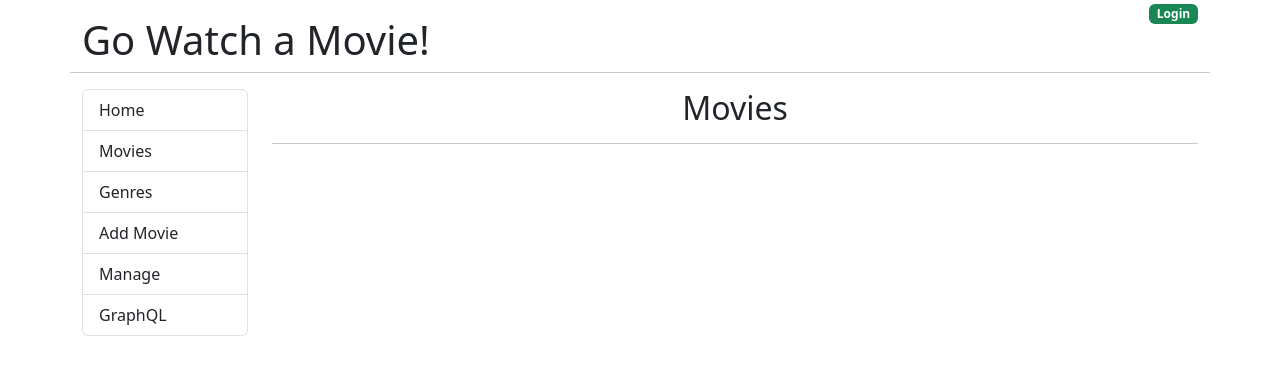
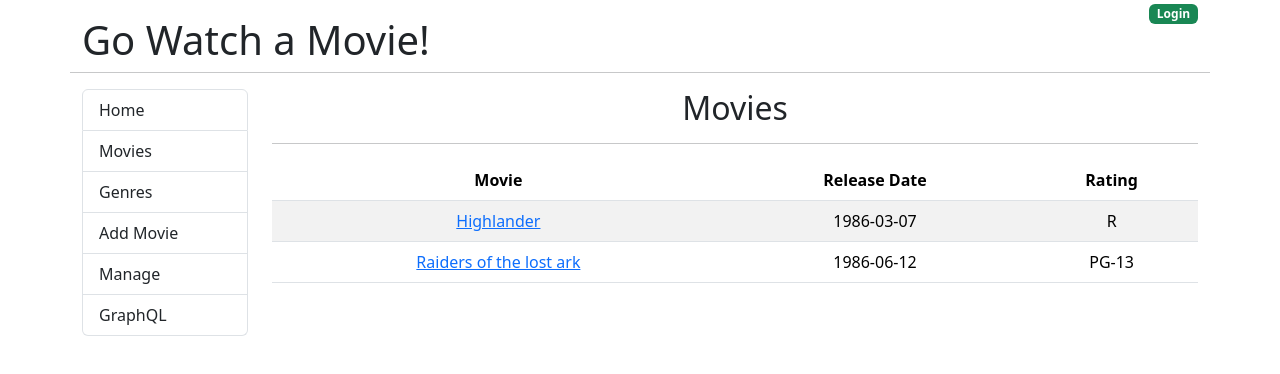
Before and after one commit to Mldamico/movie-go-react-front, a React (Create React App) app: page /movies in a window 1280 px wide. Shown: the top 374 px of the page. Built offline with nearby package versions, Linux system fonts and the light colour scheme.

Commit message:
Fake movies data and showing info

```diff
--- a/src/components/Home.jsx
+++ b/src/components/Home.jsx
@@ -1,4 +1,5 @@
 import React from "react";
+import { Link } from "react-router-dom";
 import Ticket from "../images/movie-tickets.webp";
 export const Home = () => {
   return (
@@ -6,7 +7,9 @@ export const Home = () => {
       <div className="text-center">
         <h2>Find a movie to watch tonight!</h2>
         <hr />
-        <img src={Ticket} alt="Movie Tickets" style={{ width: 200 }} />
+        <Link to="/movies">
+          <img src={Ticket} alt="Movie Tickets" style={{ width: 200 }} />
+        </Link>
       </div>
     </>
   );
--- a/src/components/Movies.jsx
+++ b/src/components/Movies.jsx
@@ -1,10 +1,52 @@
+import { useEffect, useState } from "react";
+import { Link } from "react-router-dom";
+const moviesList = [
+  {
+    id: 1,
+    title: "Highlander",
+    release_date: "1986-03-07",
+    runtime: 116,
+    mpaa_rating: "R",
+    description:
+      " Lorem, ipsum dolor sit amet consectetur adipisicing elit. At, voluptatem. A, pariatur obcaecati reprehenderit omnis dolore autem dolor et eius nisi possimus corrupti nihil. Recusandae ad nemo sint quis eaque.",
+  },
+  {
+    id: 2,
+    title: "Raiders of the lost ark",
+    release_date: "1986-06-12",
+    runtime: 115,
+    mpaa_rating: "PG-13",
+    description:
+      " Lorem, ipsum dolor sit amet consectetur adipisicing elit. At, voluptatem. A, pariatur obcaecati reprehenderit omnis dolore autem dolor et eius nisi possimus corrupti nihil. Recusandae ad nemo sint quis eaque.",
+  },
+];
 export const Movies = () => {
+  const [movies, setMovies] = useState(moviesList);
+
   return (
-    <>
-      <div className="text-center">
-        <h2>Movies</h2>
-        <hr />
-      </div>
-    </>
+    <div className="text-center">
+      <h2>Movies</h2>
+      <hr />
+      <table className="table table-striped table-hover">
+        <thead>
+          <tr>
+            <th>Movie</th>
+            <th>Release Date</th>
+            <th>Rating</th>
+          </tr>
+        </thead>
+        <tbody>
+          {movies.map((movie) => (
+            <tr key={movie.id}>
+              <td>
+                <Link to={`/movies/${movie.id}`}>{movie.title}</Link>
+              </td>
+              <td>{movie.release_date}</td>
+              <td>{movie.mpaa_rating}</td>
+            </tr>
+          ))}
+        </tbody>
+      </table>
+    </div>
   );
 };
```
